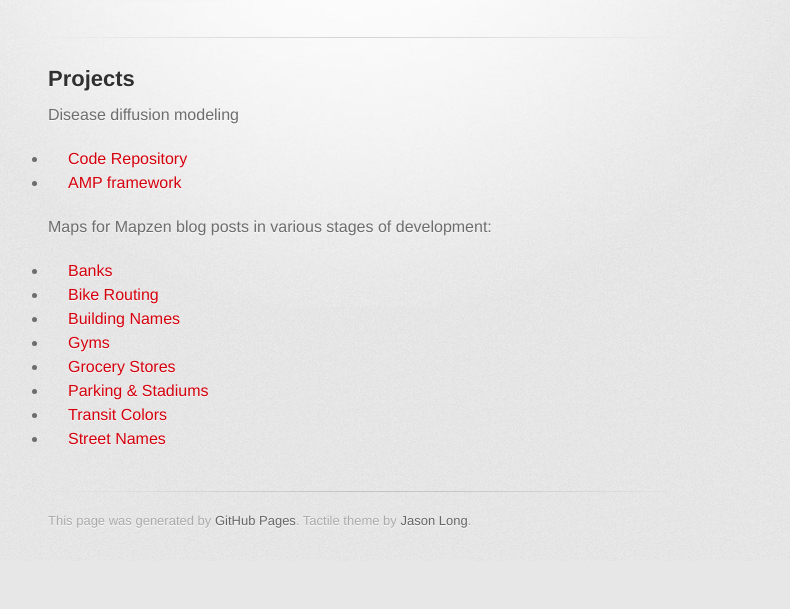
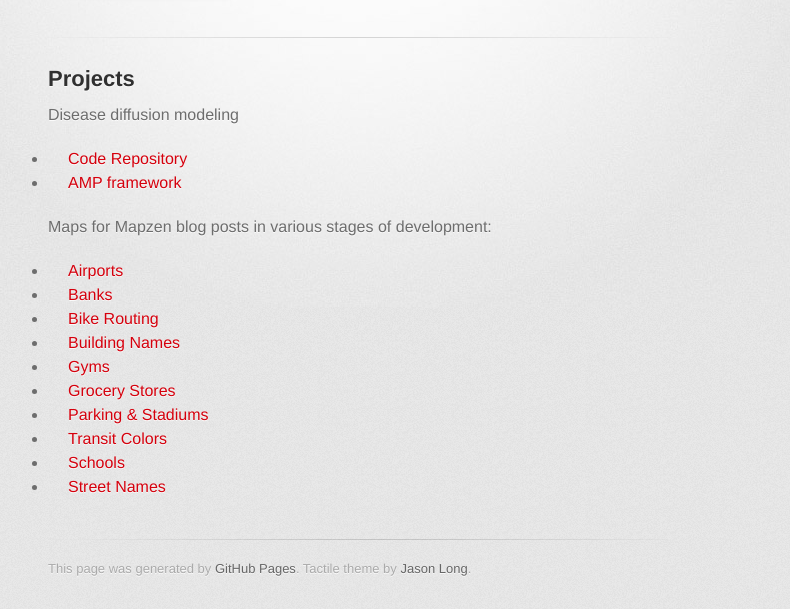
Before and after one commit to IndyHurt/indyhurt.github.io, a plain HTML site: page index.html in a window 1280 px wide. Shown: the part 266-875 px from the top of the page, without its empty margins (282-1072 px from the left). Before the commit the page ends 827 px from the top, so only its background shows below. Drawn offline with Linux system fonts and the light colour scheme; a web font is replaced by a local one.

Commit message:
more maps

```diff
--- a/index.html
+++ b/index.html
@@ -46,6 +46,7 @@
 
 
 <ul>
+<li><a href="http://indyhurt.github.io/airport-polygons/map/index.html">Airports</a></li>
 <li><a href="http://indyhurt.github.io/nyr-bank/map/index.html">Banks</a></li>
 <li><a href="http://indyhurt.github.io/te-bike/map/index.html">Bike Routing</a></li>
 <li><a href="http://indyhurt.github.io/name-that-building/map/index.html">Building Names</a></li>
@@ -53,6 +54,7 @@
 <li><a href="http://indyhurt.github.io/nyr-grocery/map/index.html">Grocery Stores</a></li>
 <li><a href="http://indyhurt.github.io/te-stadiums/map/index.html">Parking & Stadiums</a></li>
 <li><a href="http://indyhurt.github.io/te-transit/map/index.html">Transit Colors</a></li>
+<li><a href="http://indyhurt.github.io/school-polygons/map/index.html">Schools</a></li>
 <li><a href="http://indyhurt.github.io/where-the-streets-have-no-names/map/index.html">Street Names</a></li>
 </ul>
 
```
